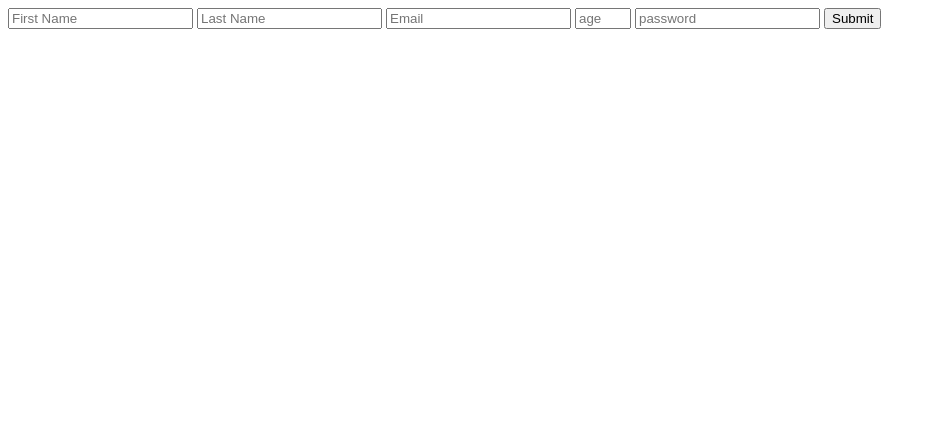
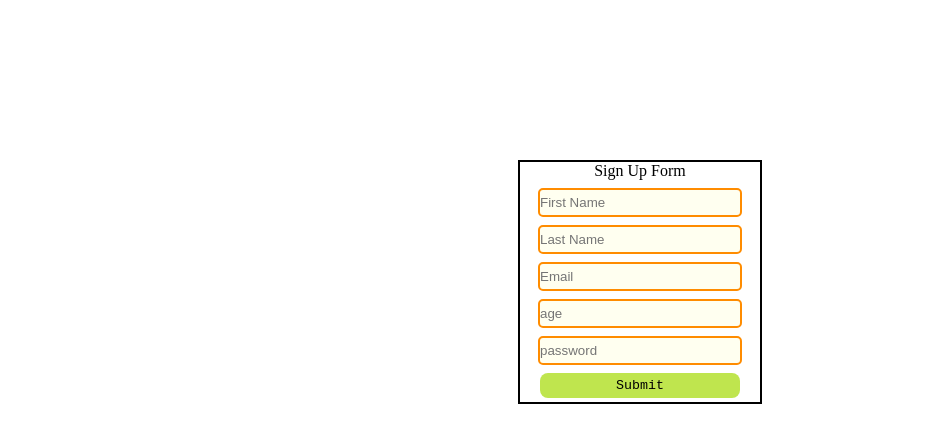
Before and after one commit to Kirti1402/signUpform-learningCss, a plain HTML site: page index.html in a window 1280 px wide. Shown: the whole page, without its empty margins (0-936 px from the left). Drawn offline with Linux system fonts and the light colour scheme.

Commit message:
added styling to signup form

```diff
--- a/index.html
+++ b/index.html
@@ -4,10 +4,14 @@
     <meta charset="UTF-8">
     <meta http-equiv="X-UA-Compatible" content="IE=edge">
     <meta name="viewport" content="width=device-width, initial-scale=1.0">
+    <link rel="stylesheet" href="styles.css">
     <title>Sign Up</title>
 </head>
 <body>
-    <form>
+    <div class="container">
+
+    <form class="form">
+        <label for="heading">Sign Up Form</label>
         <input type="text" name="firstName" id="first" placeholder="First Name">
         <input type="text" name="lastName" id="last" placeholder="Last Name">
         <input type="email" name="email" id="email" placeholder="Email">
@@ -15,5 +19,6 @@
         <input type="password" name="password" id="password" placeholder="password">
         <button type="submit">Submit</button>
     </form>
+</div>
 </body>
 </html>
--- a/styles.css
+++ b/styles.css
@@ -0,0 +1,58 @@
+
+*{
+    margin: 0;
+    padding: 0;
+}
+
+.container{
+    display: flex;
+   height: 15rem;
+   width: 15rem;
+   border: 2px solid black;
+    margin: auto;
+    margin-top:10rem ;
+
+}
+form{
+    display: flex;
+    flex-direction: column;
+    width: 100%;
+    align-items: center;
+    row-gap: 0.5rem;
+}
+
+input,button{
+    width: 200px;
+    height: 25px;
+}
+
+input:placeholder-shown{
+    background-color: ivory;
+    border: 2px solid darkorange;
+    border-radius: 5px;
+}
+
+button{
+    font-family: 'Courier New', Courier, monospace;
+    background-color: rgb(191, 229, 78);
+    outline: none;
+    border-radius: 0.5rem;
+    border: none;
+}
+
+button:hover{
+    background-color: darkseagreen ;
+}
+ /* button:active{
+    background-color: blueviolet;
+ } */
+
+ input:invalid{
+    border: 1px solid rgb(230, 47, 47);
+ }
+
+ button::after{
+    content: '';
+    border-radius: 1rem;
+    background-color: antiquewhite;
+ }
```
